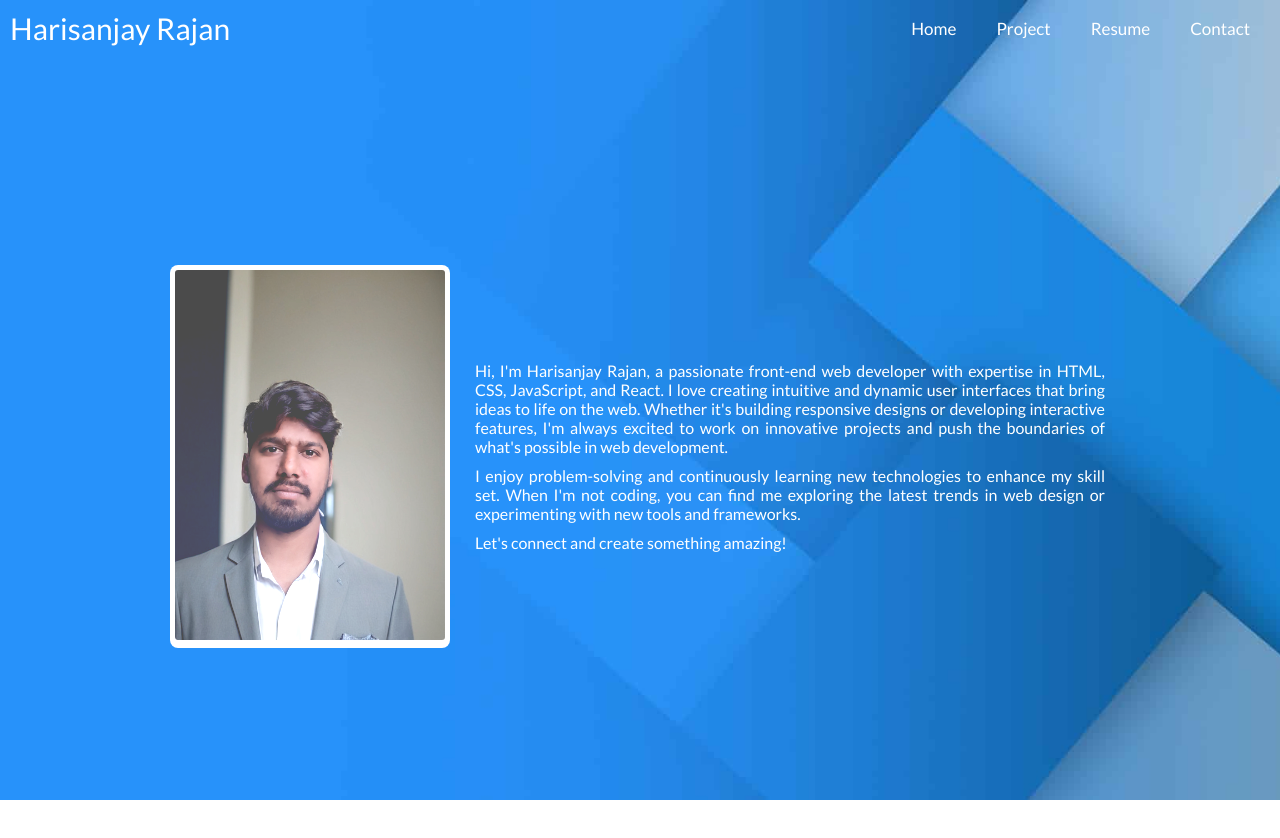
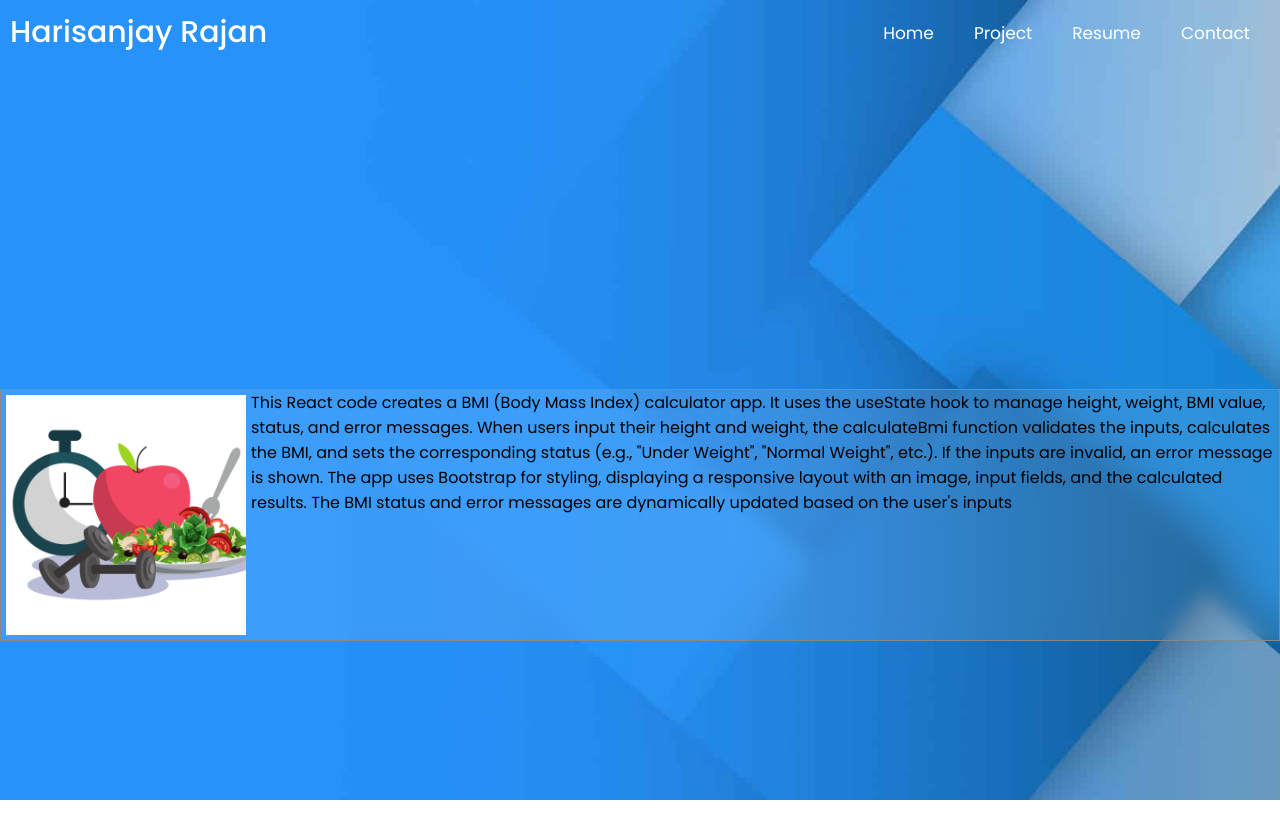
Before and after one commit to Harisanjay403/ReactPractice, a React (Vite) app in the folder portfolio/: page /project in a window 1280 px wide. Shown: the top 838 px of the page. Built offline with nearby package versions, Linux system fonts and the light colour scheme.

Commit message:
project route design started

```diff
--- a/portfolio/src/App.jsx
+++ b/portfolio/src/App.jsx
@@ -3,6 +3,7 @@ import { BrowserRouter,Routes, Route } from 'react-router-dom'
 import {Header} from './Header.jsx'
 import { Home } from './Home.jsx'
 import { Project } from './Project.jsx'
+import { Resume } from './Resume.jsx'
 
 function App() {
 
@@ -12,10 +13,11 @@ function App() {
     <BrowserRouter>
       <Header />
       < Routes>
-        <Route path={'/'} element={< Home />}>
+        <Route path={'/'} element={< Home />}/>
         <Route path={'/project'} element={ < Project />} />
+        <Route path={'/resume'} element={ < Resume />} />
 
-        </Route>
+
       </Routes>
     </BrowserRouter>
 
--- a/portfolio/src/Home.css
+++ b/portfolio/src/Home.css
@@ -1,5 +1,12 @@
 @import url('https://fonts.googleapis.com/css2?family=Poppins:ital,wght@0,100;0,200;0,300;0,400;0,500;0,600;0,700;0,800;0,900;1,100;1,200;1,300;1,400;1,500;1,600;1,700;1,800;1,900&display=swap');
 
+*{
+    padding:0px;
+    margin:0px;
+    box-sizing: border-box;
+    font-family: "Poppins", sans-serif;
+
+}
 .home-container{
     display:flex;
     justify-content: center;
@@ -17,6 +24,7 @@
     color:#fff;
     padding:5px;
     text-align:justify;
+
 }
 
 .img-container{
--- a/portfolio/src/Project.css
+++ b/portfolio/src/Project.css
@@ -0,0 +1,39 @@
+@import url('https://fonts.googleapis.com/css2?family=Poppins:ital,wght@0,100;0,200;0,300;0,400;0,500;0,600;0,700;0,800;0,900;1,100;1,200;1,300;1,400;1,500;1,600;1,700;1,800;1,900&display=swap');
+
+*{
+    padding:0px;
+    margin:0px;
+    box-sizing: border-box;
+    font-family: "Poppins", sans-serif;
+
+}
+
+.project-container{
+    display:flex;
+    justify-content: center;
+    align-items:center;
+    flex-direction: column;
+    height:100vh;
+    width:100vw;
+    margin-top:50px;
+}
+
+.project{
+    width:100%;
+    border:1px solid #888;
+    background-color: rgba(255, 255, 255, 0.1); /* Semi-transparent background */
+    backdrop-filter: blur(10px);
+    display:flex;
+}
+
+.project-img{
+    height:250px;
+    width:250px;
+    padding:5px;
+
+}
+
+.project-img img{
+    height:100%;
+    widht:100%;
+}
--- a/portfolio/src/Project.jsx
+++ b/portfolio/src/Project.jsx
@@ -4,7 +4,21 @@ export const Project = () =>{
 
     return(
         <>
-            Project
+            <div className="project-container">
+                <div className="project">
+
+                    <div className="project-img">
+                        <img src="./src/assets/bmiImg.png" alt="BMI Image" />
+                    </div>
+
+                    <div className="project-content">
+                        <p>This React code creates a BMI (Body Mass Index) calculator app. It uses the useState hook to manage height, weight, BMI value, status, and error messages. When users input their height and weight, the calculateBmi function validates the inputs, calculates the BMI, and sets the corresponding status (e.g., "Under Weight", "Normal Weight", etc.). If the inputs are invalid, an error message is shown. The app uses Bootstrap for styling, displaying a responsive layout with an image, input fields, and the calculated results. The BMI status and error messages are dynamically updated based on the user's inputs</p>
+                    </div>
+
+                    <div className="project-button"></div>
+
+                </div>
+            </div>
         </>
     )
 }
--- /dev/null
+++ b/portfolio/src/Resume.jsx
@@ -0,0 +1,8 @@
+export const Resume = () =>{
+
+    return (
+        <>
+            This is resume page
+        </>
+    )
+}
```
Also changed, not shown: portfolio/src/assets/bmiImg.png (added).
